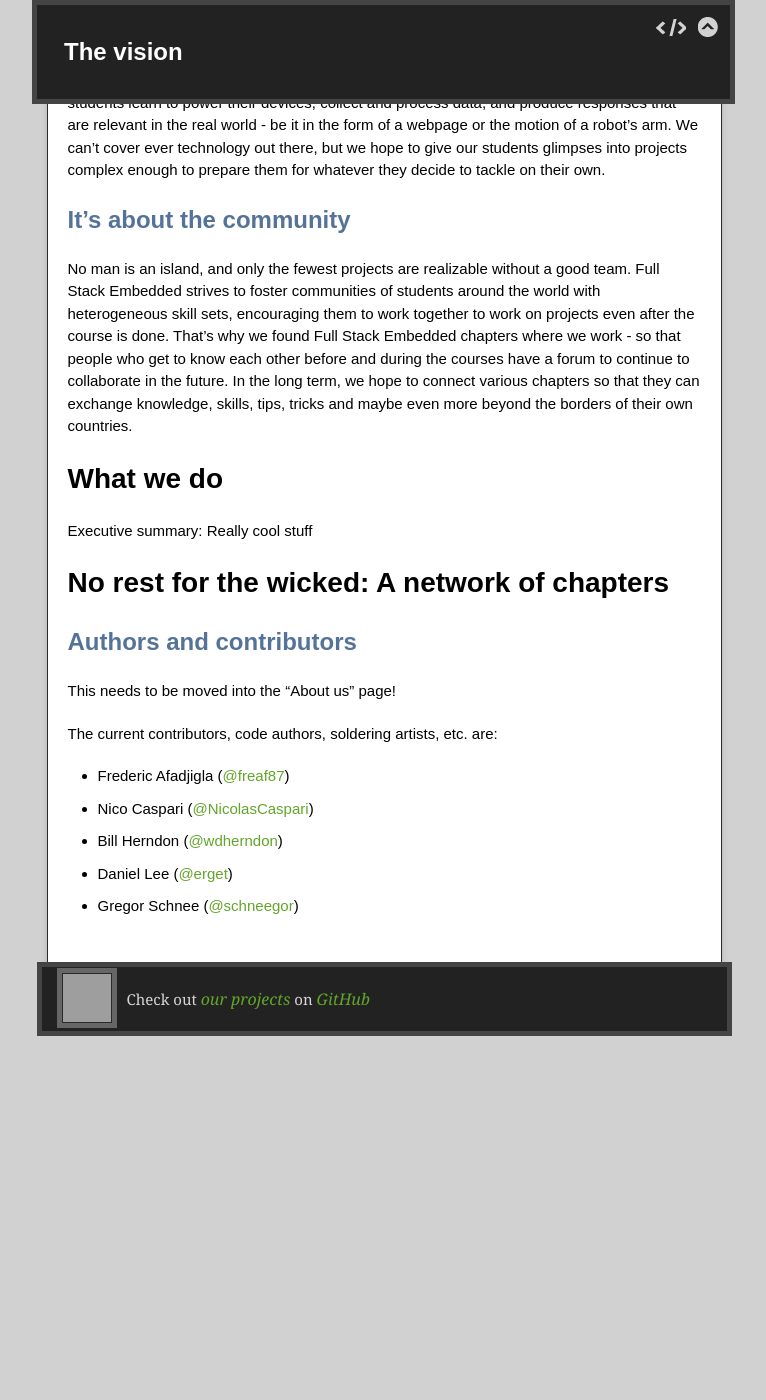
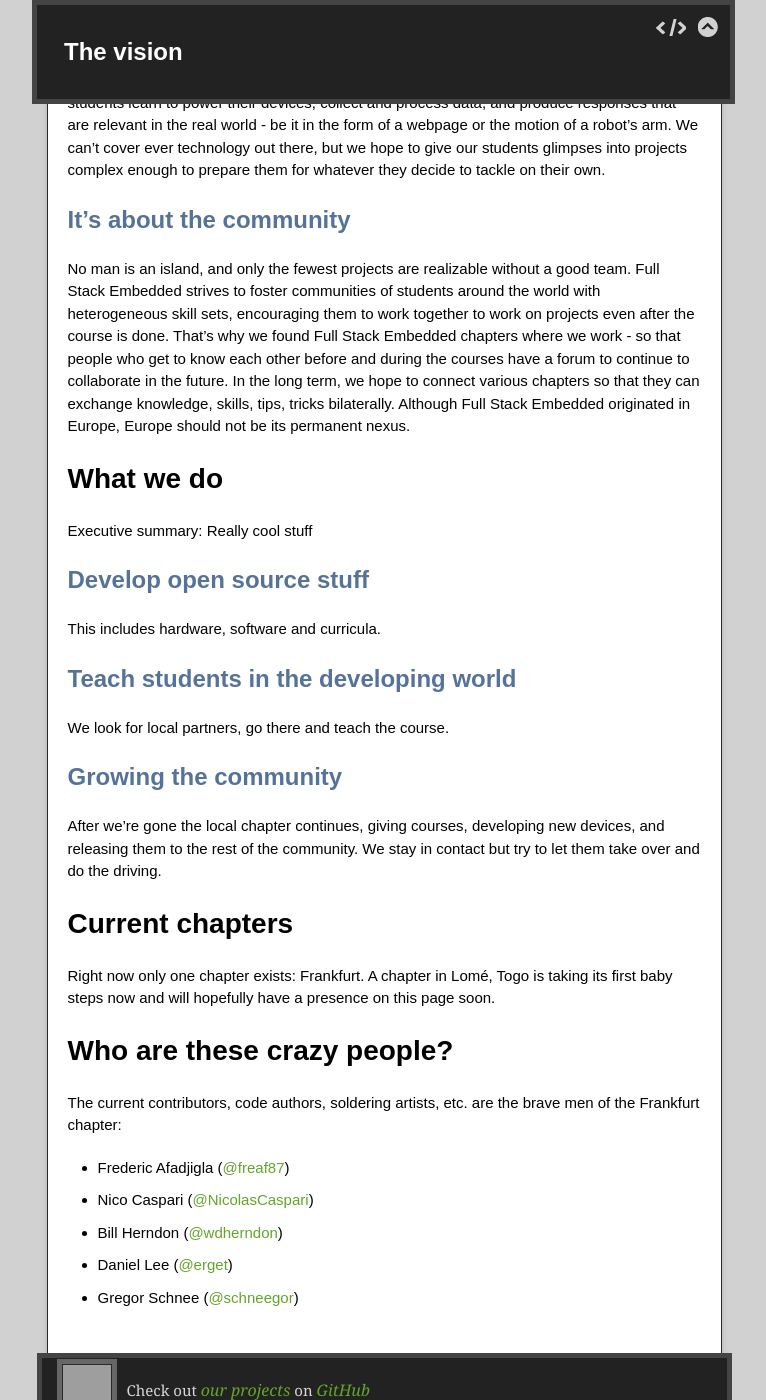
Before and after one commit to wdherndon/FullStackEmbedded.github.io, a Jekyll site: the page built from index.md, in a window 1280 px wide and 1400 px high, scrolled down 1736 px. Shown: the whole window, without its empty margins (256-1022 px from the left). Built offline with Jekyll 4.4.1, drawn with Linux system fonts in a browser that asks for light colours; nearby versions of some CDN libraries; before the commit the page ends 2807 px from its top, so only the background shows below that; grey boxes are pictures that could not be loaded.

Commit message:
Rephrase community section

```diff
--- a/index.md
+++ b/index.md
@@ -83,18 +83,30 @@ on projects even after the course is done. That's why we found Full Stack
 Embedded chapters where we work - so that people who get to know each other
 before and during the courses have a forum to continue to collaborate in the
 future. In the long term, we hope to connect various chapters so that they can
-exchange knowledge, skills, tips, tricks and maybe even more beyond the borders
-of their own countries.
+exchange knowledge, skills, tips, tricks bilaterally. Although Full Stack
+Embedded originated in Europe, Europe should not be its permanent nexus.
 
 # What we do
 Executive summary: Really cool stuff
 
-# No rest for the wicked: A network of chapters
+## Develop open source stuff
+This includes hardware, software and curricula.
 
-## Authors and contributors
-This needs to be moved into the "About us" page!
+## Teach students in the developing world
+We look for local partners, go there and teach the course.
 
-The current contributors, code authors, soldering artists, etc. are:
+## Growing the community
+After we're gone the local chapter continues, giving courses, developing new
+devices, and releasing them to the rest of the community. We stay in contact
+but try to let them take over and do the driving.
+
+# Current chapters
+Right now only one chapter exists: Frankfurt. A chapter in Lomé, Togo is taking
+its first baby steps now and will hopefully have a presence on this page soon.
+
+# Who are these crazy people?
+The current contributors, code authors, soldering artists, etc. are the brave
+men of the Frankfurt chapter:
 
 * Frederic Afadjigla ([@freaf87](https://github.com/freaf87))
 * Nico Caspari ([@NicolasCaspari](https://github.com/NicolasCaspari))
```
